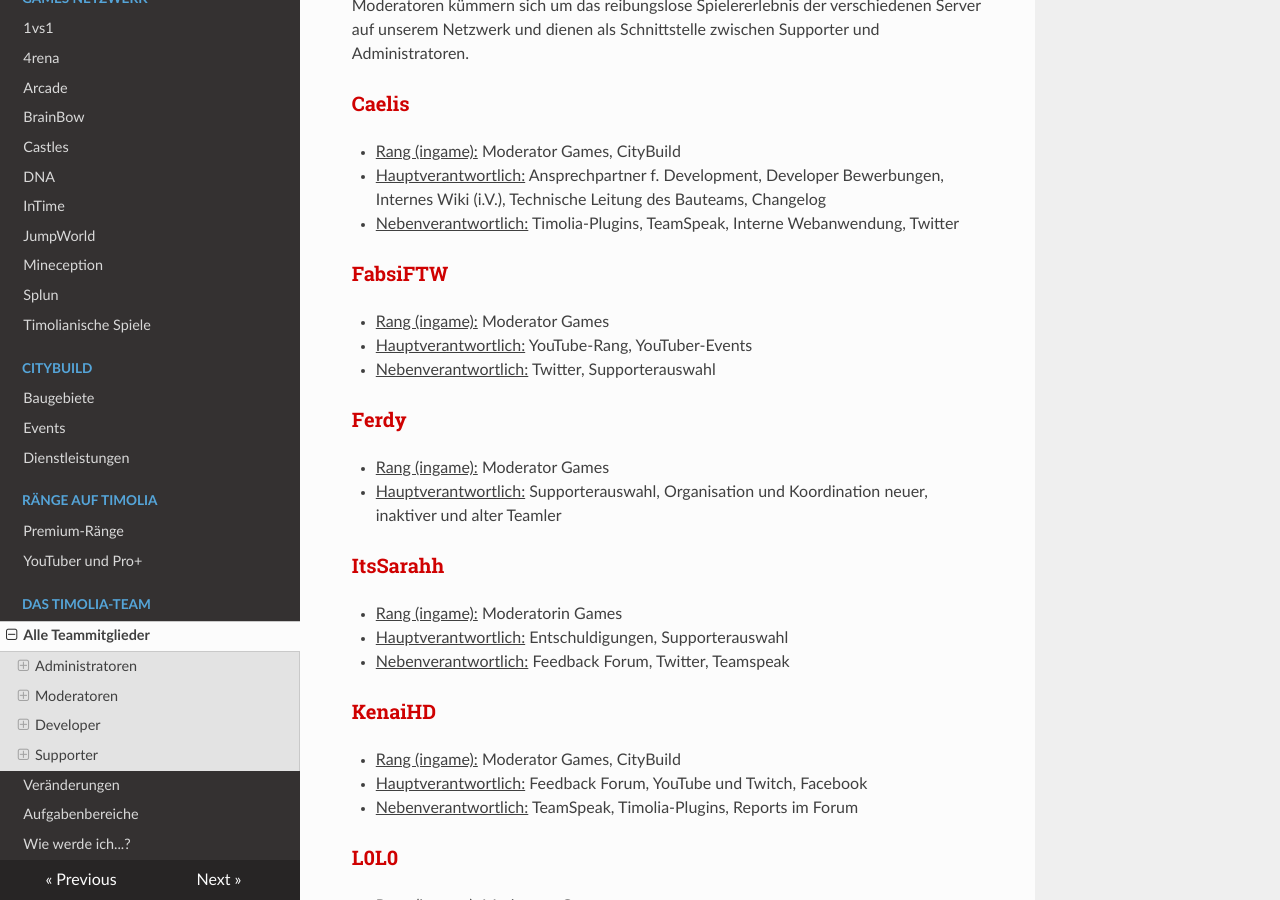
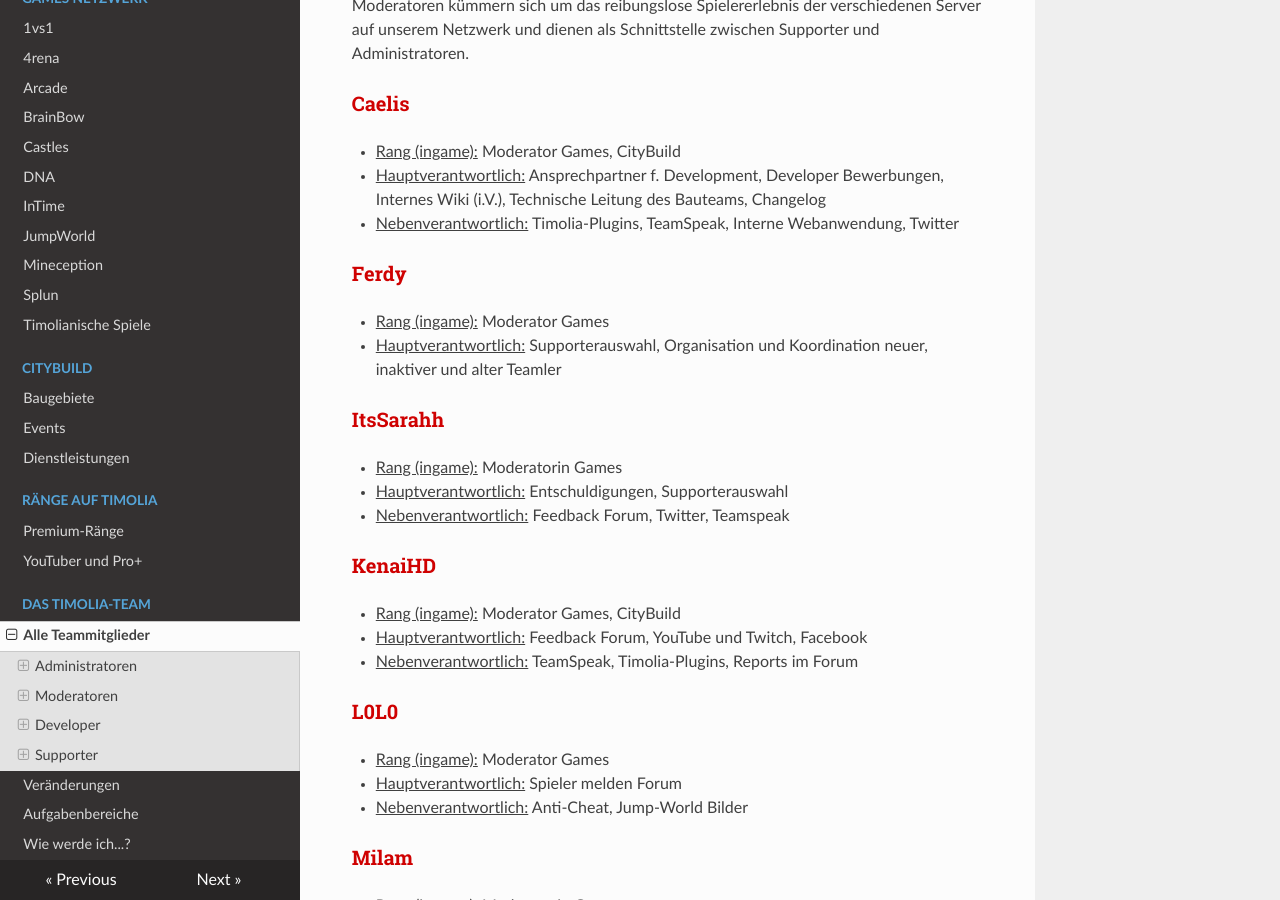
Before and after one commit to TimoliaDE/HowTo, an MkDocs documentation site: the page built from docs/team/members.md, in a window 1280 px wide and 900 px high, scrolled down 1104 px. Built offline with MkDocs 1.6.1, drawn with Linux system fonts in a browser that asks for light colours; nearby versions of some CDN libraries; old or Windows-style settings are respelled for this version of MkDocs; some of the changed text lies outside the part shown.

Commit message:
Fabsi und blackINK aus dem Team raus

```diff
--- a/docs/team/members.md
+++ b/docs/team/members.md
@@ -37,11 +37,6 @@ Moderatoren kümmern sich um das reibungslose Spielererlebnis der verschiedenen
 - <u>Rang (ingame):</u> Moderator Games, CityBuild
 - <u>Hauptverantwortlich:</u> Ansprechpartner f. Development, Developer Bewerbungen, Internes Wiki (i.V.), Technische Leitung des Bauteams, Changelog
 - <u>Nebenverantwortlich:</u> Timolia-Plugins, TeamSpeak, Interne Webanwendung, Twitter
-
-###<strong><span style="color:#CF0101">FabsiFTW</span></strong>
-- <u>Rang (ingame):</u> Moderator Games
-- <u>Hauptverantwortlich:</u> YouTube-Rang, YouTuber-Events
-- <u>Nebenverantwortlich:</u> Twitter, Supporterauswahl
 
 ###<strong><span style="color:#CF0101">Ferdy</span></strong>
 - <u>Rang (ingame):</u> Moderator Games
@@ -126,9 +121,6 @@ Sie kümmern sich um die Timolia-Plugins, entwickeln neue Features und Spielmodi
 ## Supporter
 
 Sie stehen für alle grundlegenden Fragen und Reports zur Verfügung und sind die ersten, an die sich Spieler wenden können.
-
-###<strong><span style="color:#E4D100">blackINK_</span></strong>
-- <u>Rang (ingame):</u> Supporterin Games
 
 ### <strong><span style="color:#E4D100">BuffmonsterOne</span></strong>
 - <u>Rang (ingame):</u> Supporter Games
```
Also changed, not shown: docs/team/changes.md (+2 -0 lines).
